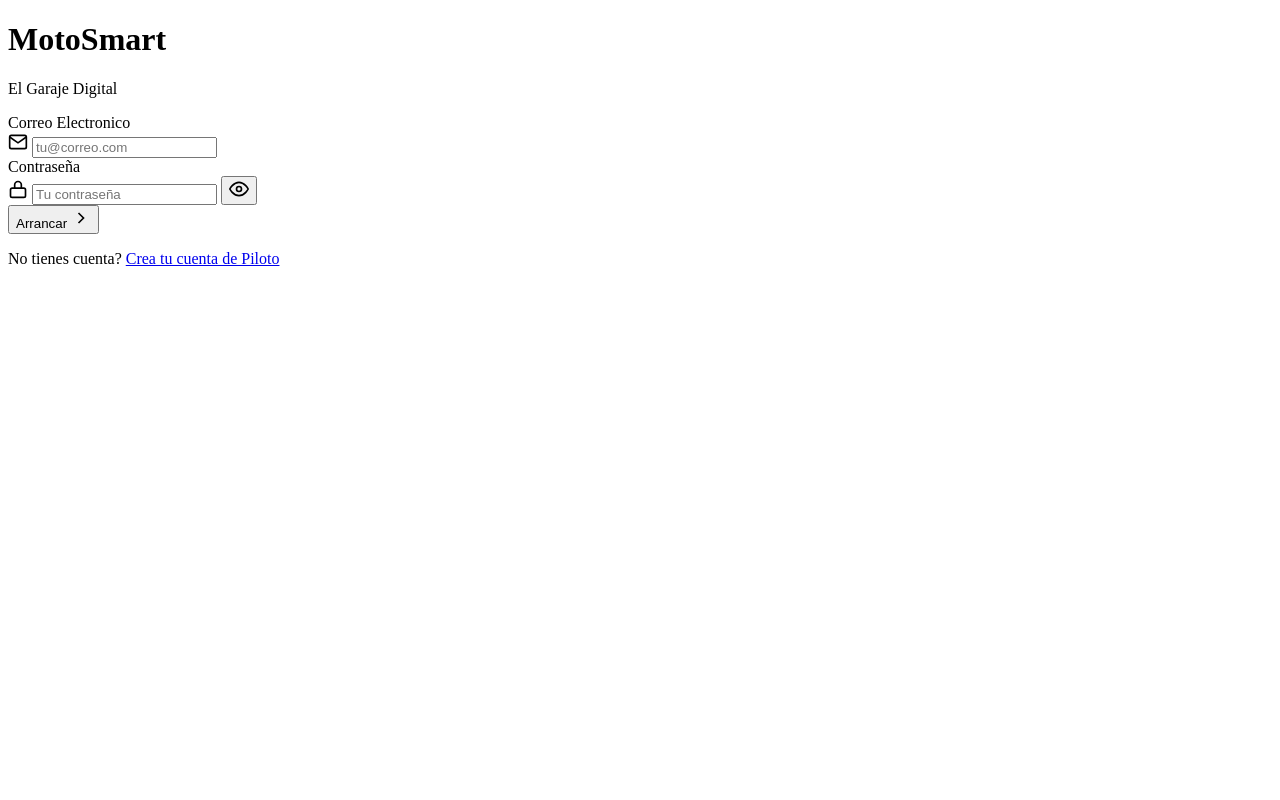
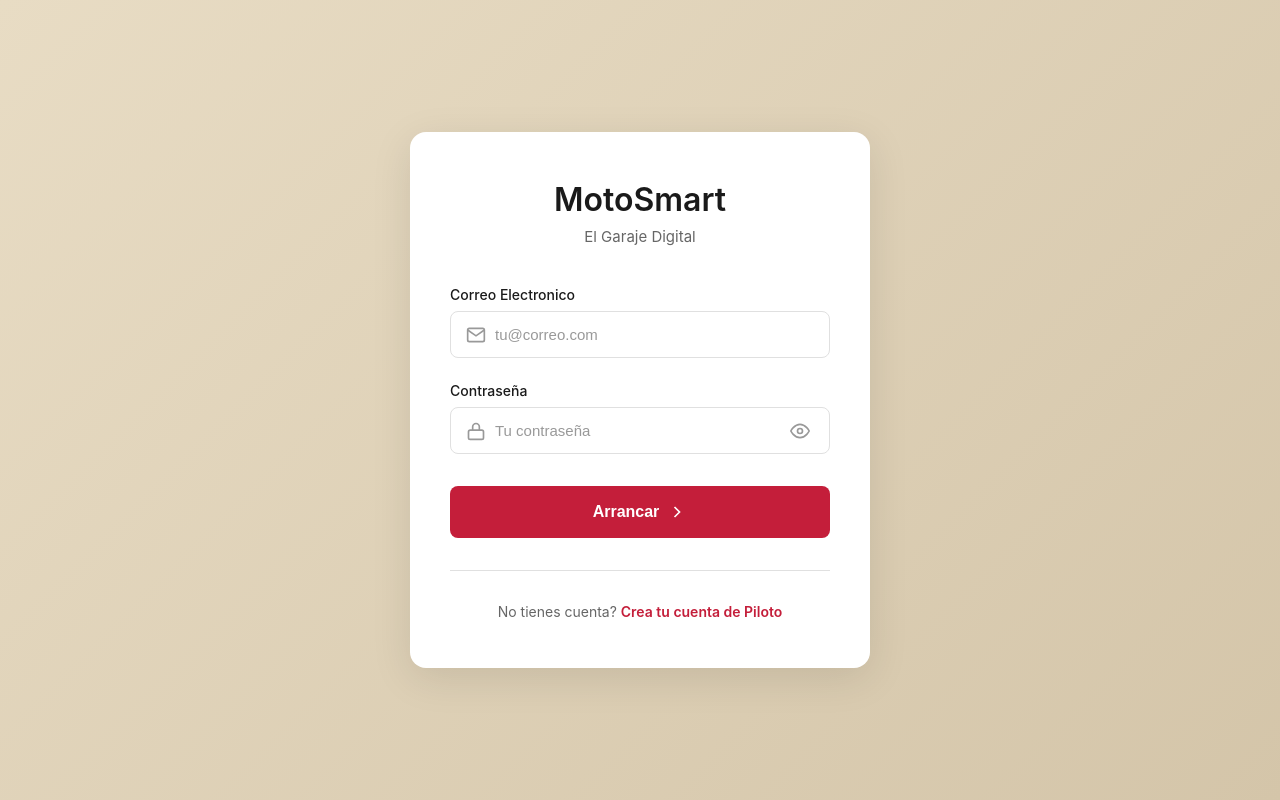
Before and after one commit to juandamartinez1811/Motosmart, a website: page Public/html/login.html in a window 1280 px wide. Drawn offline with Linux system fonts and the light colour scheme; the site is published under a folder, as on GitHub Pages, so addresses that start at the root find nothing.

Commit message:
git commit -m "Arreglo de Links y README" git push

```diff
--- a/Public/html/login.html
+++ b/Public/html/login.html
@@ -4,8 +4,8 @@
     <meta charset="UTF-8">
     <meta name="viewport" content="width=device-width, initial-scale=1.0">
     <title>MotoSmart - Inicio de Sesión</title>
-    <link rel="stylesheet" href="/Public/css/login.css">
-    <script src="/Public/js/login.js" defer></script>
+    <link rel="stylesheet" href="../css/login.css">
+    <script src="../js/login.js" defer></script>
 </head>
 <body>
     <div class="login-container">
@@ -53,7 +53,7 @@
         <div class="divider"></div>
 
         <p class="register-link">
-            No tienes cuenta? <a href="/Public/html/registro.html">Crea tu cuenta de Piloto</a>
+            No tienes cuenta? <a href="../html/registro.html">Crea tu cuenta de Piloto</a>
         </p>
     </div>
 </body>
--- a/package.json
+++ b/package.json
@@ -12,6 +12,7 @@
   "license": "ISC",
   "type": "commonjs",
   "dependencies": {
+    "bcrypt": "^6.0.0",
     "cors": "^2.8.6",
     "express": "^5.2.1",
     "mysql2": "^3.17.0"
```
Also changed, not shown: 2 other files.
